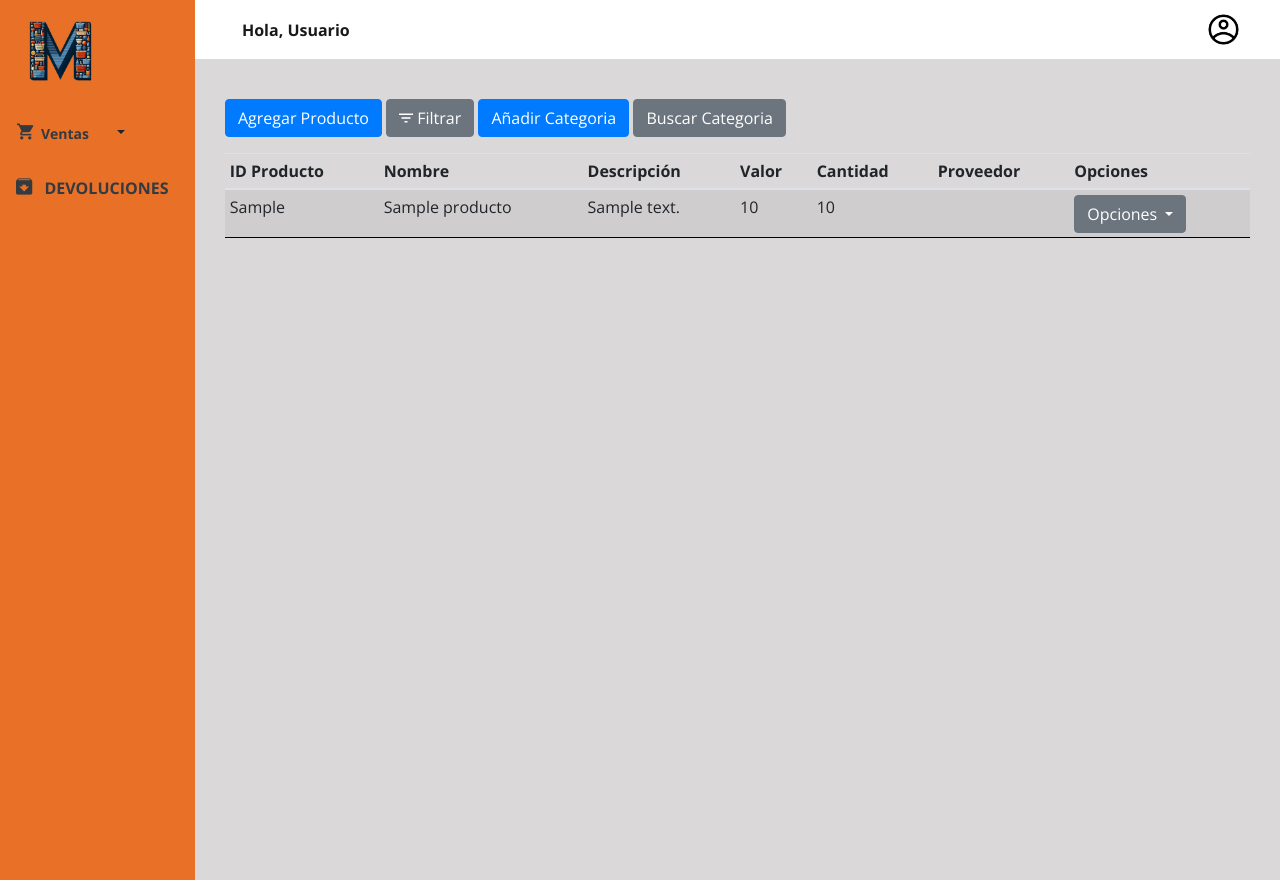
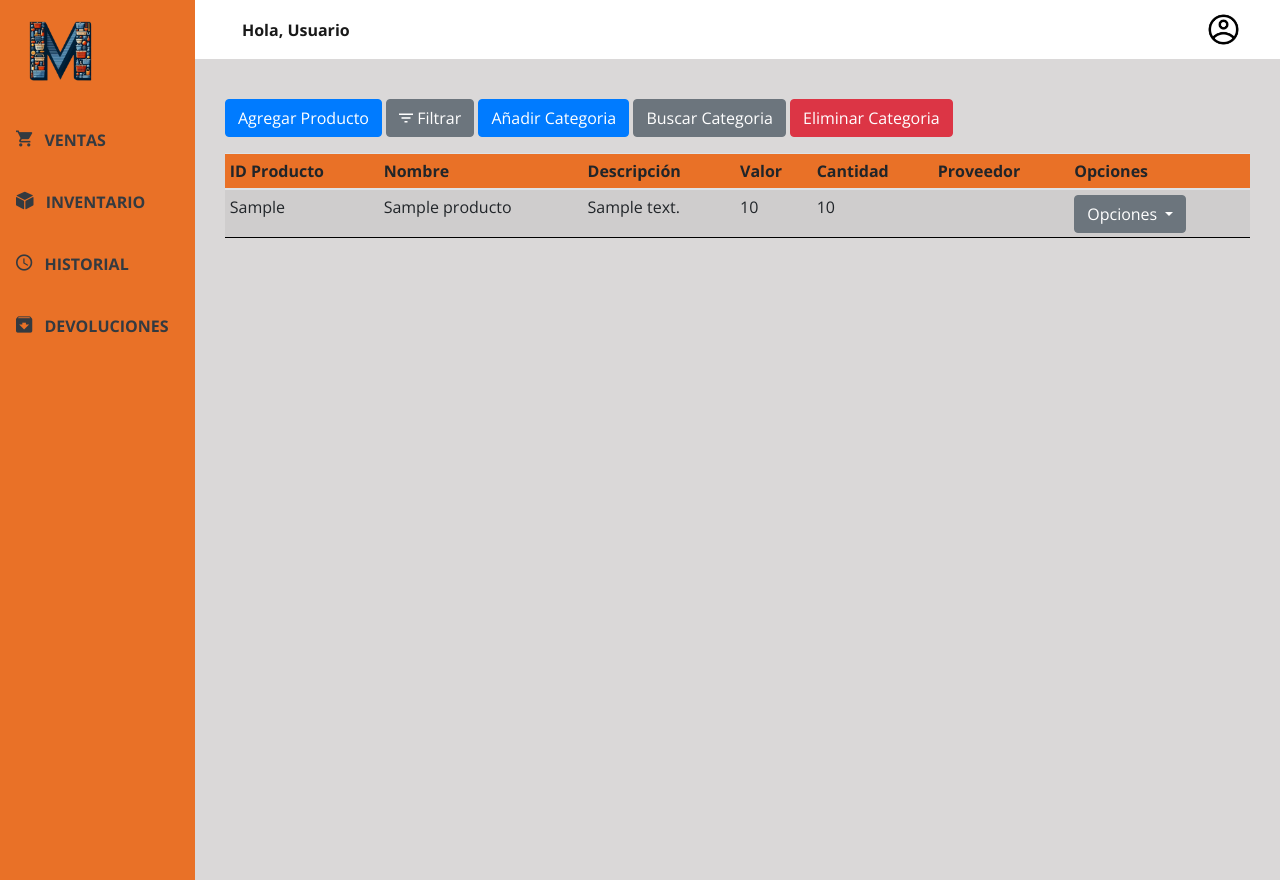
Before and after one commit to P3REZ05/ACTUALIZACIONES, a Flask app: template src/templates/inventario.html in a window 1280 px wide. Run offline with Flask 3, Linux system fonts and the light colour scheme; the template is opened without the code that fills it: most values are stand-ins (such as "Sample title", 1, 10 or a date in 2020).

Commit message:
actualizacion

```diff
--- a/src/app.py
+++ b/src/app.py
@@ -29,31 +29,31 @@ def index():
 
 @app.route('/login', methods=['POST'])
 def login():
-        if request.method == 'POST':
+    if request.method == 'POST':
 
-            cursor = db.db.cursor(dictionary=True)
-            username = request.form['username']
-            password = request.form['password']
-            rol = request.form['rol']
+        cursor = db.db.cursor(dictionary=True)
+        username = request.form['username']
+        password = request.form['password']
+        rol = request.form['rol']
 
-            # Utilizamos db.db para obtener la conexión
+        # Utilizamos db.db para obtener la conexión
 
-            if rol == 'empleado':
-                cursor.execute('SELECT * FROM usuarios WHERE Nombre = %s AND cedula = %s', (username, password))
-            else:
-                cursor.execute('SELECT * FROM admin WHERE nombre = %s AND cc = %s', (username, password))
+    if rol == 'empleado':
+        cursor.execute('SELECT * FROM usuarios WHERE Nombre = %s AND cedula = %s', (username, password))
+    else:
+        cursor.execute('SELECT * FROM admin WHERE nombre = %s AND cc = %s', (username, password))
 
-            user = cursor.fetchone()
+    user = cursor.fetchone()
 
-            if user:
-                session['id_usuario'] = user['ID_usuario'] if rol == 'empleado' else user['cc']
-                if rol == 'empleado':
-                    return redirect(url_for('ventas'))
-                else:
-                    return redirect(url_for('dashboard'))
+    if user:
+        session['id_usuario'] = user['ID_usuario'] if rol == 'empleado' else user['cc']
+        if rol == 'empleado':
+            return redirect(url_for('ventas'))
+        else:
+            return redirect(url_for('dashboard'))
 
-            flash('Invalid username or password')
-            return redirect(url_for('index'))
+    flash('Invalid username or password')
+    return redirect(url_for('index'))
 
 
 
@@ -79,7 +79,7 @@ def usuarios():
         insertObject.append(dict(zip(columnNames, record)))
 
     cursor.close()
-    return render_template('usuarios.html', data=insertObject)
+    return render_template('usuarios.html', data=insertObject, title='usuarios')
 
 # Ruta para guardar usuarios en la base de datos
 @app.route('/usuarios', methods=['POST'])
@@ -149,7 +149,7 @@ def mostrar_proveedores():
 
     except mysql.connector.Error as err:
         print(f"Error al obtener proveedores de la base de datos: {err}")
-        return render_template('proveedores.html', data=[])
+        return render_template('proveedores.html', data=[], title='proveedores')
 
 # Ruta para guardar proveedores en la base de datos
 @app.route('/proveedores/guardar', methods=['POST'])
@@ -239,7 +239,7 @@ def inventario():
 
     cursor.close()
 
-    return render_template('inventario.html', data=productos, proveedores=proveedores, categorias=categorias)
+    return render_template('inventario.html', data=productos, proveedores=proveedores, categorias=categorias, title='inventario')
 
 # Ruta para filtrar productos
 @app.route('/filtrar_productos', methods=['POST'])
@@ -299,6 +299,7 @@ def agregar_producto():
     return redirect(url_for('inventario'))
 
 
+
 # Ruta para eliminar productos
 @app.route('/delete_producto/<string:id>')
 def delete_producto(id):
@@ -306,10 +307,11 @@ def delete_producto(id):
     sql = "DELETE FROM producto WHERE ID_producto = %s"
     data = (id,)
     cursor.execute(sql, data)
-    db.commit()
+    database.commit()  # Cambia aquí de `db` a `database`
     cursor.close()
     flash('Producto eliminado correctamente', 'success')
     return redirect(url_for('inventario'))
+
 
 # Ruta para editar productos
 @app.route('/editar_producto/<string:id>', methods=['POST'])
@@ -332,6 +334,25 @@ def editar_producto_id(id):
             flash('Producto actualizado correctamente', 'success')
         except mysql.connector.Error as err:
             flash(f'Error al actualizar producto: {err}', 'error')
+
+    return redirect(url_for('inventario'))
+
+
+# Ruta para eliminar una categoría
+@app.route('/delete_category', methods=['POST'])
+def delete_category():
+    ID_categoria_producto = request.form['ID_categoria_producto']
+
+    if ID_categoria_producto:
+        try:
+            cursor = get_db_cursor()
+            sql = "DELETE FROM categoria_producto WHERE ID_categoria_producto = %s"
+            cursor.execute(sql, (ID_categoria_producto,))
+            db.commit()
+            cursor.close()
+            flash('Categoría eliminada correctamente', 'success')
+        except mysql.connector.Error as err:
+            flash(f'Error al eliminar categoría: {err}', 'error')
 
     return redirect(url_for('inventario'))
 
@@ -388,7 +409,7 @@ def dashboard():
                         productos_devueltos=productos_devueltos,
                         fecha_especifica=fecha_especifica,
                         total_ventas=total_ventas,
-                        productos_mas_vendidos=productos_mas_vendidos)
+                        productos_mas_vendidos=productos_mas_vendidos, title='Dashboard')
 
 
 
@@ -435,7 +456,7 @@ def dashboard_ventas():
     return render_template('dashboard_ventas.html',
                         trabajadores=trabajadores,
                         productos=productos,
-                        productos_precios=productos_precios)
+                        productos_precios=productos_precios, title='Dashboard Ventas')
 
 
 
@@ -528,7 +549,7 @@ def ventas():
 
     cursor.close()
 
-    return render_template('ventas.html', categorias=categorias, productos=productos, detalles_venta=detalles_venta, selected_categoria_id=selected_categoria_id, search_query=search_query, total_venta=total_venta)
+    return render_template('ventas.html', categorias=categorias, productos=productos, detalles_venta=detalles_venta, selected_categoria_id=selected_categoria_id, search_query=search_query, total_venta=total_venta, title='usuarios')
 
 @app.route('/ventas/editar/<int:id>', methods=['POST'])
 def editar_producto(id):
@@ -708,7 +729,7 @@ def compras():
     proveedores = obtener_proveedores()
     total_compra = calcular_total_compra(session.get('carrito', []))
 
-    return render_template('compras.html', proveedores=proveedores, productos=productos, total_compra=total_compra, carrito=session.get('carrito', []))
+    return render_template('compras.html', proveedores=proveedores, productos=productos, total_compra=total_compra, carrito=session.get('carrito', []), title='compras')
 
 # Función para agregar al carrito
 @app.route('/agregar_al_carrito/<int:producto_id>', methods=['POST'])
@@ -867,7 +888,7 @@ def reembolsos():
             flash('Producto añadido al carrito de devoluciones', 'success')
 
     carrito_devoluciones = session['carrito_devoluciones']
-    return render_template('reembolsos.html', categorias=categorias, productos=productos, carrito_devoluciones=carrito_devoluciones)
+    return render_template('reembolsos.html', categorias=categorias, productos=productos, carrito_devoluciones=carrito_devoluciones, title='Reembolsos')
 
 @app.route('/eliminar_producto_reembolso/<int:index>', methods=['POST'])
 def eliminar_producto_reembolso(index):
--- a/src/templates/inventario.html
+++ b/src/templates/inventario.html
@@ -12,19 +12,21 @@
             <button type="button" class="btn btn-secondary" data-toggle="modal" data-target="#filtrarProductosModal">
                 <i class="icon ion-md-funnel"></i> Filtrar
             </button>
-            <!-- Mover los botones de agregar y buscar categoría aquí -->
             <button type="button" class="btn btn-primary" data-toggle="modal" data-target="#addCategoryModal">
                 Añadir Categoria
             </button>
             <button type="button" class="btn btn-secondary" data-toggle="modal" data-target="#searchCategoryModal">
                 Buscar Categoria
             </button>
+            <button type="button" class="btn btn-danger" data-toggle="modal" data-target="#deleteCategoryModal">
+                Eliminar Categoria
+            </button>
         </div>
     </div>
 
     <table class="table table-striped table-sm">
         <thead>
-            <tr>
+            <tr class="bg-primary">
                 <th>ID Producto</th>
                 <th>Nombre</th>
                 <th>Descripción</th>
@@ -124,125 +126,12 @@
     </div>
 </div>
 
-<!-- Add Category Modal -->
-<div class="modal fade" id="addCategoryModal" tabindex="-1" role="dialog" aria-labelledby="addCategoryModalLabel" aria-hidden="true">
-    <div class="modal-dialog" role="document">
-        <div class="modal-content">
-            <div class="modal-header">
-                <h5 class="modal-title" id="addCategoryModalLabel">Add New Category</h5>
-                <button type="button" class="close" data-dismiss="modal" aria-label="Close">
-                    <span aria-hidden="true">&times;</span>
-                </button>
-            </div>
-            <div class="modal-body">
-                <form id="addCategoryForm" action="{{ url_for('add_category') }}" method="POST">
-                    <div class="form-group">
-                        <label for="categoryName">Category Name</label>
-                        <input type="text" class="form-control" id="categoryName" name="category_name" required>
-                    </div>
-                    <button type="submit" class="btn btn-primary">Add Category</button>
-                </form>
-            </div>
-        </div>
-    </div>
-</div>
-
-<!-- Search Category Modal -->
-<div class="modal fade" id="searchCategoryModal" tabindex="-1" role="dialog" aria-labelledby="searchCategoryModalLabel" aria-hidden="true">
-    <div class="modal-dialog" role="document">
-        <div class="modal-content">
-            <div class="modal-header">
-                <h5 class="modal-title" id="searchCategoryModalLabel">Search and Edit Category</h5>
-                <button type="button" class="close" data-dismiss="modal" aria-label="Close">
-                    <span aria-hidden="true">&times;</span>
-                </button>
-            </div>
-            <div class="modal-body">
-                <form id="searchCategoryForm">
-                    <div class="form-group">
-                        <label for="searchCategoryName">Category Name</label>
-                        <input type="text" class="form-control" id="searchCategoryName" name="search_category_name">
-                    </div>
-                    <button type="button" class="btn btn-primary" onclick="searchCategory()">Search</button>
-                </form>
-                <div id="searchResults"></div>
-            </div>
-        </div>
-    </div>
-</div>
-
-<script>
-function searchCategory() {
-    const searchValue = document.getElementById('searchCategoryName').value;
-    fetch(`{{ url_for('search_category') }}?name=${searchValue}`)
-        .then(response => response.json())
-        .then(data => {
-            const searchResults = document.getElementById('searchResults');
-            searchResults.innerHTML = '';
-            if (data.length === 0) {
-                searchResults.innerHTML = '<p>No categories found.</p>';
-            } else {
-                data.forEach(category => {
-                    const categoryDiv = document.createElement('div');
-                    categoryDiv.innerHTML = `
-                        <form action="{{ url_for('update_category') }}" method="POST">
-                            <input type="hidden" name="id" value="${category.ID_categoria_producto}">
-                            <div class="form-group">
-                                <label for="categoryName_${category.ID_categoria_producto}">Category Name</label>
-                                <input type="text" class="form-control" id="categoryName_${category.ID_categoria_producto}" name="category_name" value="${category.nombre_categoria}" required>
-                            </div>
-                            <button type="submit" class="btn btn-success">Update</button>
-                        </form>
-                        <hr>
-                    `;
-                    searchResults.appendChild(categoryDiv);
-                });
-            }
-        });
-}
-</script>
-
-<!-- Modal para filtrar productos -->
-<div class="modal fade" id="filtrarProductosModal" tabindex="-1" role="dialog" aria-labelledby="filtrarProductosModalLabel" aria-hidden="true">
-    <div class="modal-dialog" role="document">
-        <div class="modal-content">
-            <form action="{{ url_for('filtrar_productos') }}" method="post">
-                <div class="modal-header">
-                    <h5 class="modal-title" id="filtrarProductosModalLabel">Filtrar Productos</h5>
-                    <button type="button" class="close" data-dismiss="modal" aria-label="Close">
-                        <span aria-hidden="true">&times;</span>
-                    </button>
-                </div>
-                <div class="modal-body">
-                    <div class="form-group">
-                        <label for="proveedor">Proveedor</label>
-                        <select class="form-control" name="proveedor">
-                            <option value="">Todos</option>
-                            {% for proveedor in proveedores %}
-                            <option value="{{ proveedor['ID_proveedor'] }}">{{ proveedor['Nombre_empresa'] }}</option>
-                            {% endfor %}
-                        </select>
-                    </div>
-                    <div class="form-group">
-                        <label for="precio">Precio Máximo</label>
-                        <input type="number" class="form-control" name="precio">
-                    </div>
-                </div>
-                <div class="modal-footer">
-                    <button type="button" class="btn btn-secondary" data-dismiss="modal">Cancelar</button>
-                    <button type="submit" class="btn btn-primary">Aplicar Filtros</button>
-                </div>
-            </form>
-        </div>
-    </div>
-</div>
-
-<!-- Modales para editar productos -->
+<!-- Modal para editar producto -->
 {% for producto in data %}
 <div class="modal fade" id="editarProductoModal{{ producto['ID_producto'] }}" tabindex="-1" role="dialog" aria-labelledby="editarProductoModalLabel{{ producto['ID_producto'] }}" aria-hidden="true">
     <div class="modal-dialog" role="document">
         <div class="modal-content">
-            <form action="{{ url_for('editar_producto', id=producto['ID_producto']) }}" method="post">
+            <form action="{{ url_for('editar_producto_id', id=producto['ID_producto']) }}" method="post">
                 <div class="modal-header">
                     <h5 class="modal-title" id="editarProductoModalLabel{{ producto['ID_producto'] }}">Editar Producto</h5>
                     <button type="button" class="close" data-dismiss="modal" aria-label="Close">
@@ -252,11 +141,11 @@ function searchCategory() {
                 <div class="modal-body">
                     <div class="form-group">
                         <label for="ID_producto">ID Producto</label>
-                        <input type="text" class="form-control" name="ID_producto" value="{{ producto['ID_producto'] }}" required>
+                        <input type="text" class="form-control" name="ID_producto" value="{{ producto['ID_producto'] }}" readonly>
                     </div>
                     <div class="form-group">
-                        <label for="Nombre_producto">Nombre Producto</label>
-                        <input type="text" class="form-control" name="Nombre_producto" value="{{ producto['nombre_producto'] }}" required>
+                        <label for="nombre_producto">Nombre Producto</label>
+                        <input type="text" class="form-control" name="nombre_producto" value="{{ producto['nombre_producto'] }}" required>
                     </div>
                     <div class="form-group">
                         <label for="descripcion_producto">Descripción</label>
@@ -274,18 +163,16 @@ function searchCategory() {
                         <label for="ID_proveedor">Proveedor</label>
                         <select class="form-control" name="ID_proveedor" required>
                             {% for proveedor in proveedores %}
-                            <option value="{{ proveedor['ID_proveedor'] }}" {% if producto['ID_proveedor'] == proveedor['ID_proveedor'] %} selected {% endif %}>{{ proveedor['Nombre_empresa'] }}</option>
+                            <option value="{{ proveedor['ID_proveedor'] }}" {% if proveedor['ID_proveedor'] == producto['ID_proveedor'] %}selected{% endif %}>
+                                {{ proveedor['Nombre_empresa'] }}
+                            </option>
                             {% endfor %}
                         </select>
-                    </div>
-                    <div class="form-group">
-                        <label for="stock">Stock</label>
-                        <input type="text" class="form-control" name="stock" value="{{ producto['stock'] }}" required>
                     </div>
                 </div>
                 <div class="modal-footer">
                     <button type="button" class="btn btn-secondary" data-dismiss="modal">Cancelar</button>
-                    <button type="submit" class="btn btn-primary">Guardar Cambios</button>
+                    <button type="submit" class="btn btn-primary">Actualizar Producto</button>
                 </div>
             </form>
         </div>
@@ -293,4 +180,88 @@ function searchCategory() {
 </div>
 {% endfor %}
 
+<!-- Modal para filtrar productos -->
+<div class="modal fade" id="filtrarProductosModal" tabindex="-1" role="dialog" aria-labelledby="filtrarProductosModalLabel" aria-hidden="true">
+    <div class="modal-dialog" role="document">
+        <div class="modal-content">
+            <form action="{{ url_for('filtrar_productos') }}" method="get">
+                <div class="modal-header">
+                    <h5 class="modal-title" id="filtrarProductosModalLabel">Filtrar Productos</h5>
+                    <button type="button" class="close" data-dismiss="modal" aria-label="Close">
+                        <span aria-hidden="true">&times;</span>
+                    </button>
+                </div>
+                <div class="modal-body">
+                    <div class="form-group">
+                        <label for="filtroNombre">Nombre Producto</label>
+                        <input type="text" class="form-control" name="filtroNombre">
+                    </div>
+                    <div class="form-group">
+                        <label for="filtroDescripcion">Descripción</label>
+                        <input type="text" class="form-control" name="filtroDescripcion">
+                    </div>
+                    <div class="form-group">
+                        <label for="filtroValor">Valor Producto</label>
+                        <input type="text" class="form-control" name="filtroValor">
+                    </div>
+                    <div class="form-group">
+                        <label for="filtroStock">Stock</label>
+                        <input type="text" class="form-control" name="filtroStock">
+                    </div>
+                    <div class="form-group">
+                        <label for="filtroProveedor">Proveedor</label>
+                        <select class="form-control" name="filtroProveedor">
+                            {% for proveedor in proveedores %}
+                            <option value="{{ proveedor['ID_proveedor'] }}">{{ proveedor['Nombre_empresa'] }}</option>
+                            {% endfor %}
+                        </select>
+                    </div>
+                    <div class="form-group">
+                        <label for="filtroCategoria">Categoría Producto</label>
+                        <select class="form-control" name="filtroCategoria">
+                            {% for categoria in categorias %}
+                            <option value="{{ categoria['ID_categoria_producto'] }}">{{ categoria['nombre_categoria'] }}</option>
+                            {% endfor %}
+                        </select>
+                    </div>
+                </div>
+                <div class="modal-footer">
+                    <button type="button" class="btn btn-secondary" data-dismiss="modal">Cancelar</button>
+                    <button type="submit" class="btn btn-primary">Filtrar Productos</button>
+                </div>
+            </form>
+        </div>
+    </div>
+</div>
+
+<!-- Modal para eliminar categoría -->
+<div class="modal fade" id="deleteCategoryModal" tabindex="-1" role="dialog" aria-labelledby="deleteCategoryModalLabel" aria-hidden="true">
+    <div class="modal-dialog" role="document">
+        <div class="modal-content">
+            <div class="modal-header">
+                <h5 class="modal-title" id="deleteCategoryModalLabel">Eliminar Categoría</h5>
+                <button type="button" class="close" data-dismiss="modal" aria-label="Close">
+                    <span aria-hidden="true">&times;</span>
+                </button>
+            </div>
+            <div class="modal-body">
+                <form action="{{ url_for('delete_category') }}" method="POST">
+                    <div class="form-group">
+                        <label for="ID_categoria_producto">Selecciona la categoría a eliminar</label>
+                        <select class="form-control" name="ID_categoria_producto" required>
+                            {% for categoria in categorias %}
+                            <option value="{{ categoria['ID_categoria_producto'] }}">{{ categoria['nombre_categoria'] }}</option>
+                            {% endfor %}
+                        </select>
+                    </div>
+                    <div class="modal-footer">
+                        <button type="button" class="btn btn-secondary" data-dismiss="modal">Cancelar</button>
+                        <button type="submit" class="btn btn-danger">Eliminar Categoría</button>
+                    </div>
+                </form>
+            </div>
+        </div>
+    </div>
+</div>
+
 {% endblock %}
--- a/src/templates/layout.html
+++ b/src/templates/layout.html
@@ -22,21 +22,17 @@
                 <img src="{{ url_for('static', filename='img/m3.png') }}" class="">
             </div>
             <div class="nav-bar">
-                <button type="button" class="btn luis btn--primary btn-sm p-2 mr-1 ">
-                    <a href="{{ url_for('ventas') }}" class="font-weight-bold p-1 text-dark">
-                        <i class="icon ion-md-cart lead p-1"></i>
-                        Ventas
-                    </a>
-                </button>
-                <button type="button" class="btn btn--primary dropdown-toggle dropdown-toggle-split" data-toggle="dropdown" aria-haspopup="true" aria-expanded="false"></button>
-                <div class="dropdown-menu dropdown-menu-right">
-                    <a class="dropdown-item" href="{{ url_for('inventario') }}">INVENTARIO</a>
-
-                    <div class="dropdown-divider"></div>
-                    <a class="dropdown-item" href="{{ url_for('historial_ventas') }}">HISTORIAL</a>
-                </div>
+                <a href="{{ url_for('ventas') }}" class="d-block text-dark p-3 font-weight-bold">
+                    <i class="icon ion-md-cart lead mr-2"></i> VENTAS
+                </a>
+                <a href="{{ url_for('inventario') }}" class="d-block text-dark p-3 font-weight-bold">
+                    <i class="icon ion-md-cube lead mr-2"></i> INVENTARIO
+                </a>
+                <a href="{{ url_for('historial_ventas') }}" class="d-block text-dark p-3 font-weight-bold">
+                    <i class="icon ion-md-time lead mr-2"></i> HISTORIAL
+                </a>
                 <a href="{{ url_for('reembolsos') }}" class="d-block text-dark p-3 font-weight-bold">
-                    <i class="icon ion-md-archive mr-2 lead"></i> DEVOLUCIONES
+                    <i class="icon ion-md-archive lead mr-2"></i> DEVOLUCIONES
                 </a>
             </div>
         </div>
--- a/src/templates/usuarios.html
+++ b/src/templates/usuarios.html
@@ -3,6 +3,9 @@
 {% block title %}Usuarios{% endblock %}
 
 {% block content %}
+<div class="navbar-text">
+    <a class="nav-link disabled font-weight-bold" aria-disabled="true">Usuarios</a>
+</div>
 <div class="container">
     <div class="card shadow">
         <div class="card-body">
```
Also changed, not shown: src/database.py (+15 -0 lines), src/templates/base.html (+3 -7 lines), src/templates/compras.html (+9 -5 lines), src/templates/historial_compras.html (+9 -8 lines), src/templates/historial_ventas.html (+4 -4 lines), src/templates/ventas.html (+6 -6 lines).
